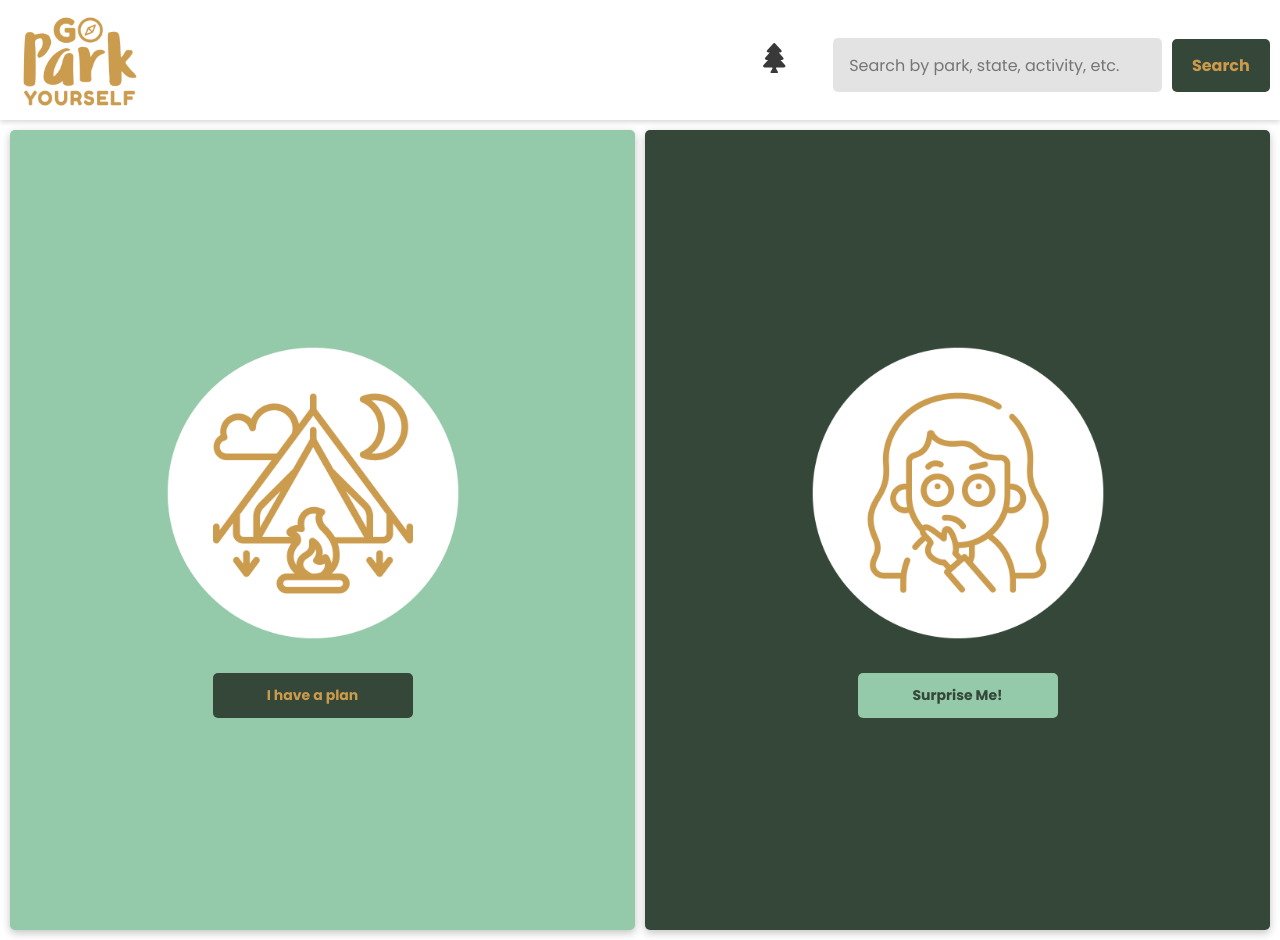
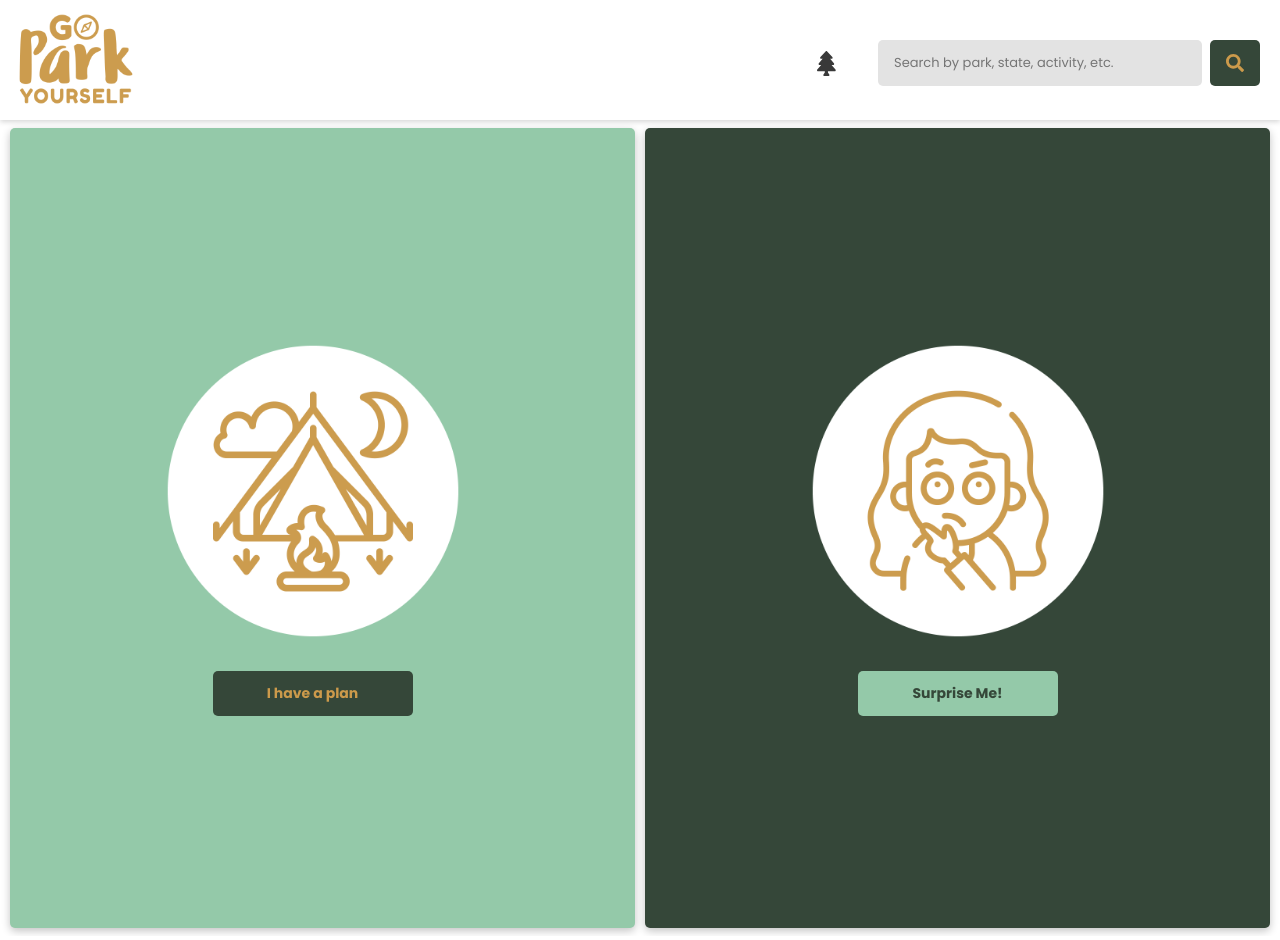
Before and after one commit to monicahack/bootcamp-final-project, an Angular app: page / in a window 1280 px wide. Built offline with nearby package versions, Linux system fonts and the light colour scheme.

Commit message:
styled search bar inside navigation for responsive layouts

```diff
--- a/src/app/app-landing-page/app-landing-page.component.css
+++ b/src/app/app-landing-page/app-landing-page.component.css
@@ -1,11 +1,3 @@
-/* button{
-    font-family: 'Poppins', sans-serif;
-    height: 40px;
-    this was making the text
-    on the buttons on the landing page
-    not centered vertically since button
-    styling already exists on styles.css
-} */
 body,html {
     margin: 0;
     padding: 0;
@@ -18,8 +10,8 @@ body,html {
     display: flex;
     flex-direction: column;
     justify-content: space-between;
-    margin: 10px;
-    height: 88vh;
+    margin: 8px 10px;
+    height: 84vh;
 }
 
 .buttonSurprise{
@@ -65,20 +57,17 @@ body,html {
 }
 
 .tentIcon{
-    max-width: 200px;
+    max-width: 160px;
     margin-bottom: 30px;
 }
 .thinkingIcon{
-    max-width: 200px;
+    max-width: 160px;
     margin-bottom: 30px;
 }
 
 @media only screen and (min-width: 768px) {
     .landingPageContent{
         flex-direction: row;
-        /* justify-content: space-around; */
-        /* align-items: baseline; */
-        /* margin: 10px; */
         height: 100vh;
     }
 
@@ -86,12 +75,10 @@ body,html {
         flex: 50;
         margin-bottom: 0px;
         margin-right: 10px;
-        /* height: 100vh; */
     }
 
     .noPlanSectionCard{
         flex: 50;
-        /* height: 100vh; */
     }
 
     .buttonSurprise{
--- a/src/app/app.component.css
+++ b/src/app/app.component.css
@@ -0,0 +1,90 @@
+body{
+    margin: 0px;
+}
+
+.navigationContent{
+    width: 100vw;
+    height: 140px;
+    background-color: rgba(255, 255, 255, 0.9);
+    position: -webkit-sticky;
+    position: sticky;
+    top: 0px;
+    z-index: 1;
+    /* box-shadow: 0 2px 2px -2px rgba(0,0,0,.3); */
+    box-shadow: 0 2px 5px 0 rgba(0,0,0,0.16);
+}
+
+.logo{
+    margin-left: 8px;
+    max-width: 80px;
+    margin-top: 5px;
+}
+
+.searchTree{
+    display: flex;
+    flex-direction: column;
+    align-items: flex-end;
+    margin-top: -60px;
+}
+
+.treeIcon{
+    list-style-type: none;
+    margin-right: 24px;
+    cursor: pointer;
+    font-size: 25px;
+    color: rgb(57, 57, 57);
+}
+
+
+@media only screen and (min-width: 768px) {
+
+    .navigationContent{
+        height: 120px;
+        display: flex;
+        flex-direction: row;
+        align-items: center;
+        justify-content: space-between;
+    }
+
+    .logo{
+        max-width: 120px;
+        margin-top: 5px;
+    }
+
+     .searchTree{
+        display: flex;
+        flex-direction: column;
+        align-items: flex-end;
+        margin-top: -4px;
+    }
+
+}
+
+@media only screen and (min-width: 1024px){
+
+    .searchTree{
+        flex-direction: row;
+        margin-right: 10px;
+    }
+
+    .treeIcon{
+        margin-bottom: 2px;
+    }
+
+    .treeIcon:hover{
+        color: #CC9C4E;
+    }
+    .treeIcon:hover:after{
+        content: "Trip List";
+        position: absolute;
+        top: 48px;
+        right: 476px;
+        width: fit-content;
+        background: black;
+        color: white;
+        padding: 5px 10px;
+        border-radius: 5px;
+        font-size: 12px;
+        text-align: center;
+    }
+}
--- a/src/app/app.component.html
+++ b/src/app/app.component.html
@@ -1,13 +1,11 @@
 <nav class="navigationContent">
         <div class="leftLogoArea">
             <a class="logo"routerLink='/' routerLinkActive='active'><img class="logo" src="./assets/logo.png"></a>
-
         </div>
         <div class="searchTree">
             <div class="treeIcon"[routerLink]="'/my-trip-list/'"><fa-icon [icon]="faTree" ></fa-icon></div>
             <div class="search"><app-search (search)="keywordSearch($event)"></app-search></div>
         </div>
-
 </nav>
 
 
--- a/src/app/search/search.component.css
+++ b/src/app/search/search.component.css
@@ -1,29 +1,40 @@
 body{ margin: 20px;}
 
 .searchArea {
-    /* width: 100%; */
     display: flex;
     flex-direction: row;
     justify-content: center;
-    align-items: center;
-    margin: 0px 10px 30px 10px;
+    align-self: center;
+    margin-left: 10px;
+    margin-top: 6px;
+    width: 100vw;
 }
 
 input {
-    width: 76%;
-    margin-right: 10px;
+    width: 100%;
+    margin-right: 8px;
+    margin-left: 8px;
     padding: 9px;
     background-color: rgb(227, 227, 227);
     border: none;
     border-radius: 5px;
-    height: 23px;
-    font-size: 14px;
+    height: 28px;
+    font-size: 13px;
     padding-left: 16px;
 }
 
 button {
-    width: 24%;
-    padding: 10px;
+    width: auto;
+    height: 46px;
+    padding: 16px;
+    display: flex;
+    justify-content: center;
+    align-items: center;
+    margin-right: 10px;
+}
+
+fa-icon{
+    font-size: 18px;
 }
 
 .searchField{
@@ -31,7 +42,6 @@ button {
     display: flex;
     flex-direction: row;
     justify-content: center;
-    justify-content: space-evenly;
     align-items: center;
     margin-top: 20px;
 }
@@ -39,27 +49,15 @@ button {
 
 @media only screen and (min-width: 768px) {
     .searchArea {
-        margin: 20px 10px 30px 10px;
+        max-width: 400px;
+        margin-top: -10px;
     }
 
-    .searchField{
-        width: 70%;
-    }
 
-    input {
-        height: 36px;
-        font-size: 1em;
-    }
-
-    button {
-        width: 24%;
-        padding: 14px;
-        font-size: 1em;
-    }
 }
 
 @media only screen and (min-width: 1024px) {
-    .searchField{
-        width: 100%;
+    .searchArea {
+        max-width: 400px;
     }
 }
--- a/src/app/search/search.component.html
+++ b/src/app/search/search.component.html
@@ -1,6 +1,6 @@
 <div class="searchArea">
     <div class="searchField">
         <input (keyup)="handleKeyUp($event)" [(ngModel)]="searchName" placeholder="Search by park, state, activity, etc."/>
-        <button (click)="keywordSearch()">Search</button>
+        <button (click)="keywordSearch()"><fa-icon [icon]="faSearch" ></fa-icon></button>
     </div>
 </div>
--- a/src/app/search/search.component.ts
+++ b/src/app/search/search.component.ts
@@ -1,5 +1,7 @@
 import { Component, Output, EventEmitter } from '@angular/core';
 import { NpsApiService } from '../nps-api.service';
+import { faSearch } from '@fortawesome/free-solid-svg-icons';
+
 
 @Component({
   selector: 'app-search',
@@ -9,6 +11,7 @@ import { NpsApiService } from '../nps-api.service';
 export class SearchComponent {
   @Output()search = new EventEmitter<string>();
 
+  faSearch = faSearch;
   searchName: string = '';
 
   constructor(public api:NpsApiService) { }
--- a/src/styles.css
+++ b/src/styles.css
@@ -31,19 +31,6 @@ button {
     width: 200px;
 }
 
-.treeIcon{
-    list-style-type: none;
-    margin-right: 24px;
-    cursor: pointer;
-    font-size: 25px;
-    color: rgb(57, 57, 57);
-}
-
-.logo{
-    max-width: 80px;
-    margin-top: 5px;
-}
-
 .favoriteItem {
     width: auto;
     border: none;
@@ -59,36 +46,12 @@ button {
 .favColorChange {
     color: #1c761c;
 }
-
-.navigationContent{
-    margin: 0px;
-    height: 80px;
-    display: flex;
-    justify-content: space-between;
-    align-items: center;
-    /* flex-direction: ; */
-    background-color: rgba(255, 255, 255, 0.9);
-    position: -webkit-sticky;
-    position: sticky;
-    top: 0px;
-    z-index: 1;
-    /* box-shadow: 0 2px 2px -2px rgba(0,0,0,.3); */
-    box-shadow: 0 2px 5px 0 rgba(0,0,0,0.16);
-}
-
+/*
 .searchTree{
     display: flex;
-    flex-direction: row;
+    flex-direction: row-reverse;
     align-items: center;
-}
-
-.leftLogoArea{
-    margin-left: 20px;
-    display: flex;
-    flex-direction: row;
-    align-items: center;
-    justify-content: space-between;
-}
+} */
 
 /* .navItems{
     display: flex;
@@ -96,49 +59,14 @@ button {
 } */
 
 @media only screen and (min-width: 768px) {
-    /* nav{
-        display: flex;
-    } */
-
-    .navigationContent{
-        height: 120px;
-    }
-
-    .logo{
-        max-width: 120px;
-        margin-top: 5px;
-    }
-
-    .treeIcon {
-       margin-right: 38px;
-       font-size: 30px;
-    }
 
 
 }
 
 @media only screen and (min-width: 1024px){
+
     button:hover{
         background-color: #202b22;
     }
 
-    .treeIcon:hover{
-        color: #CC9C4E;
-    }
-
-    .treeIcon:hover:after{
-        content: "Trip List";
-        /* display: block; */
-        position: absolute;
-        top: 45px;
-        right: 380px;
-        width: fit-content;
-        background: black;
-        color: white;
-        padding: 5px 10px;
-        border-radius: 5px;
-        font-size: 12px;
-        text-align: center;
-    }
-
 }
```
